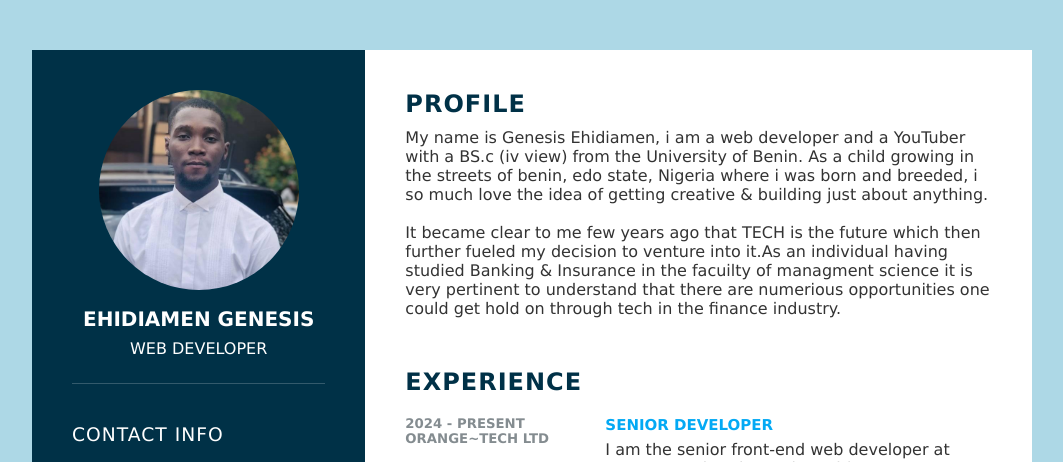
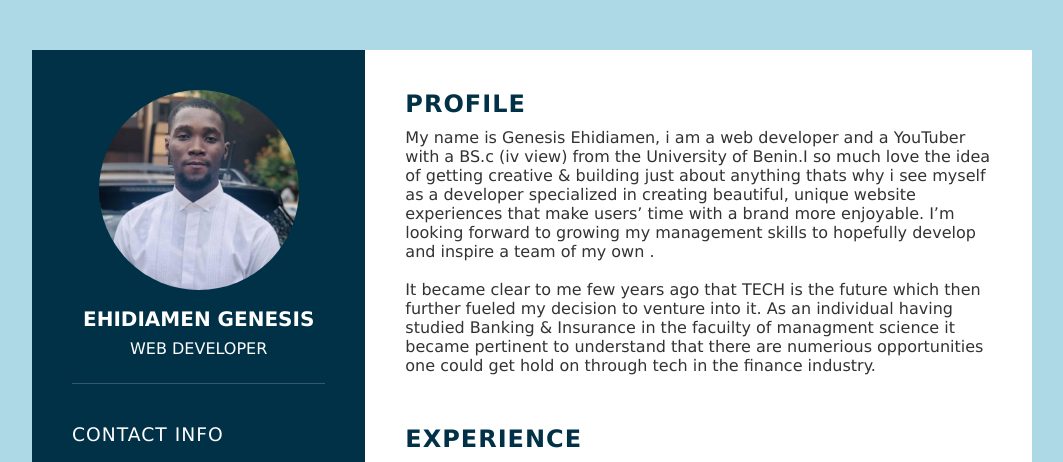
Before and after one commit to Smalizz/Resume-CV-, a plain HTML site: page index.html in a window 1280 px wide. Shown: the top 462 px of the page, without its empty margins (108-1171 px from the left). Drawn offline with Linux system fonts and the light colour scheme.

Commit message:
Update index.html

```diff
--- a/index.html
+++ b/index.html
@@ -100,8 +100,8 @@
        <div class="right_side">
           <div class="about">
              <h2 class="title2">Profile</h2>
-             <p>My name is Genesis Ehidiamen, i am a web developer and a YouTuber with a BS.c (iv view) from the University of Benin. As a child growing in the streets of benin, edo state, Nigeria where i was born and breeded, i so much love the idea of getting creative & building just about anything.<br><br>
-             It became clear to me few years ago that TECH is the future which then further fueled my decision to venture into it.As an individual having studied Banking & Insurance in the facuilty of managment science it is very pertinent to understand that there are numerious opportunities one could get hold on through tech in the finance industry.
+             <p>My name is Genesis Ehidiamen, i am a web developer and a YouTuber with a BS.c (iv view) from the University of Benin.I so much love the idea of getting creative & building just about anything thats why i see myself as a developer specialized in creating beautiful, unique website experiences that make users’ time with a brand more enjoyable. I’m looking forward to growing my management skills to hopefully develop and inspire a team of my own .<br><br>
+             It became clear to me few years ago that TECH is the future which then further fueled my decision to venture into it. As an individual having studied Banking & Insurance in the facuilty of managment science it became pertinent to understand that there are numerious opportunities one could get hold on through tech in the finance industry.
              </p>
           </div>
           <div class="about">
```
